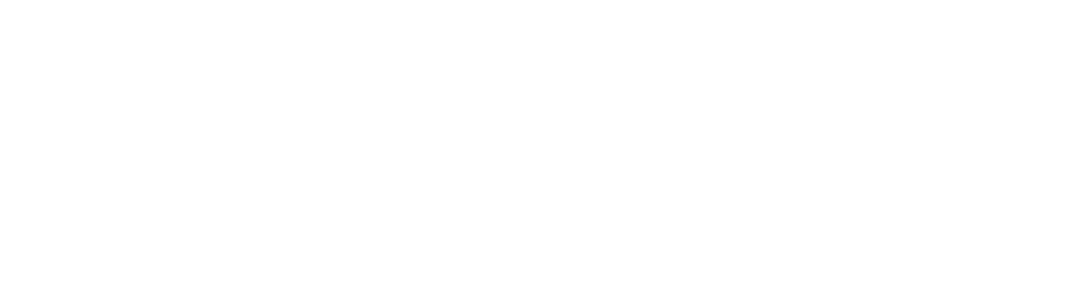
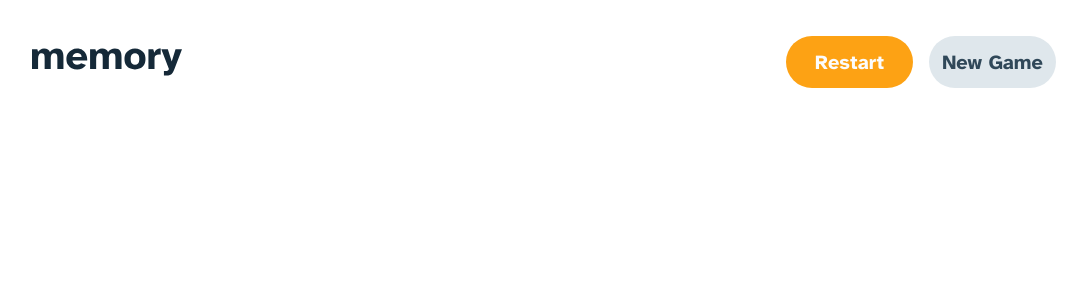
Before and after one commit to selly361/memory-game, a React (Create React App) app: page / in a window 1280 px wide. Both pictures are taken after a click on the button "Start Game". Shown: the top 300 px of the page, without its empty margins (96-1183 px from the left). Built offline with nearby package versions, Linux system fonts and the light colour scheme.

Commit message:
added game navbar

```diff
--- /dev/null
+++ b/src/assets/index.ts
@@ -0,0 +1 @@
+export { ReactComponent as LogoIcon } from "./logo.svg"
--- /dev/null
+++ b/src/components/header/Header.tsx
@@ -0,0 +1,24 @@
+import {
+  NewGameButton,
+  RestartButton,
+  StyledHeader,
+  Title,
+  Wrapper,
+} from "./styles";
+
+import { LogoIcon } from "assets";
+import React from "react";
+
+function Header() {
+  return (
+    <StyledHeader>
+      <LogoIcon />
+      <Wrapper>
+        <RestartButton>Restart</RestartButton>
+        <NewGameButton>New Game</NewGameButton>
+      </Wrapper>
+    </StyledHeader>
+  );
+}
+
+export default Header;
--- /dev/null
+++ b/src/components/header/styles.ts
@@ -0,0 +1,29 @@
+import { buttonPrimary, buttonSecondary } from "global/defaultStyles";
+
+import styled from "styled-components";
+
+export const StyledHeader = styled.header`
+  width: 80vw;
+  height: 52px;
+  margin: auto;
+  display: flex;
+  justify-content: space-between;
+  align-items: center;
+`;
+
+
+export const Wrapper = styled.div`
+    display: flex;
+    gap: 16px;
+    align-items: center;
+`
+
+export const RestartButton = styled.button`
+    ${buttonPrimary}
+`
+
+export const NewGameButton = styled.button`
+    ${buttonSecondary}
+`
+
+export const Title = styled.h1``
--- a/src/components/index.ts
+++ b/src/components/index.ts
@@ -2,3 +2,4 @@
 export { default as ThemeSelection } from "./selections/theme/ThemSelection"
 export { default as PlayersSelection } from "./selections/players/PlayersSelection"
 export { default as GridSizeSelection } from "./selections/gridSize/GridSizeSelection"
+export { default as Header } from "./header/Header"
--- a/src/data/theme.ts
+++ b/src/data/theme.ts
@@ -37,7 +37,8 @@
   faScroll,
   faSkull,
   faSkullCrossbones,
-  faSun,
+  faSun
+
 ];
 
-export const numbers = Array.from({length: 18}, (_, i) => i + 1);
+export const numbers = Array.from({length: 18}, (_, i) => i);
--- a/src/features/gameSlice.ts
+++ b/src/features/gameSlice.ts
@@ -4,13 +4,13 @@
 import { shuffle } from "utils/shuffleArray";
 
 const grid4x4 = [
-  ...Array.from({ length: 8 }, (_, i) => i + 1),
-  ...Array.from({ length: 8 }, (_, i) => i + 1),
+  ...Array.from({ length: 8 }, (_, i) => i),
+  ...Array.from({ length: 8 }, (_, i) => i),
 ];
 
 const grid6x6 = [
-  ...Array.from({ length: 18 }, (_, i) => i + 1),
-  ...Array.from({ length: 18 }, (_, i) => i + 1),
+  ...Array.from({ length: 18 }, (_, i) => i),
+  ...Array.from({ length: 18 }, (_, i) => i),
 ];
 
 const initialState: gameSliceState = {
--- a/src/global/GlobalStyles.ts
+++ b/src/global/GlobalStyles.ts
@@ -27,7 +27,6 @@
     height: 100vh;
     font-weight: 700;
     color: #fff;
-    overflow-x: hidden;
   }
 
   h1 {
--- a/src/pages/gamePage/Game.tsx
+++ b/src/pages/gamePage/Game.tsx
@@ -1,12 +1,12 @@
-import React from 'react'
-import { useAppSelector } from 'app/hooks'
+import { Body } from "./styles";
+import { Header } from "components"
+import React from "react";
+import { useAppSelector } from "app/hooks";
 
 function Game() {
-
-  return (
-    <div>
-    </div>
-  )
+  return <Body>
+    <Header />
+  </Body>
 }
 
-export default Game
+export default Game;
--- /dev/null
+++ b/src/pages/gamePage/styles.ts
@@ -0,0 +1,7 @@
+import styled from "styled-components";
+
+export const Body = styled.main`
+  height: 100vh;
+  width: 100vw;
+  padding: 36px 0 183px 0;
+`
```
Also changed, not shown: src/assets/logo.svg (added).
